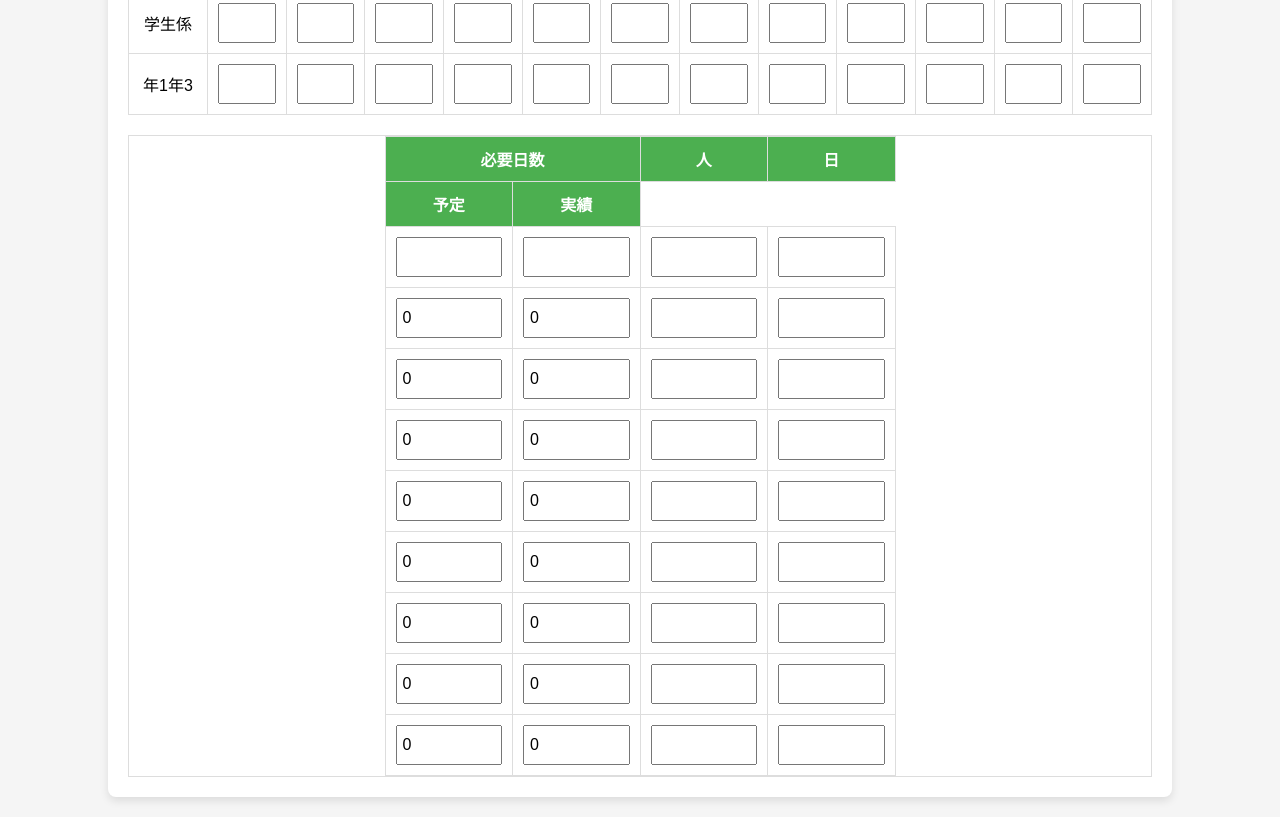
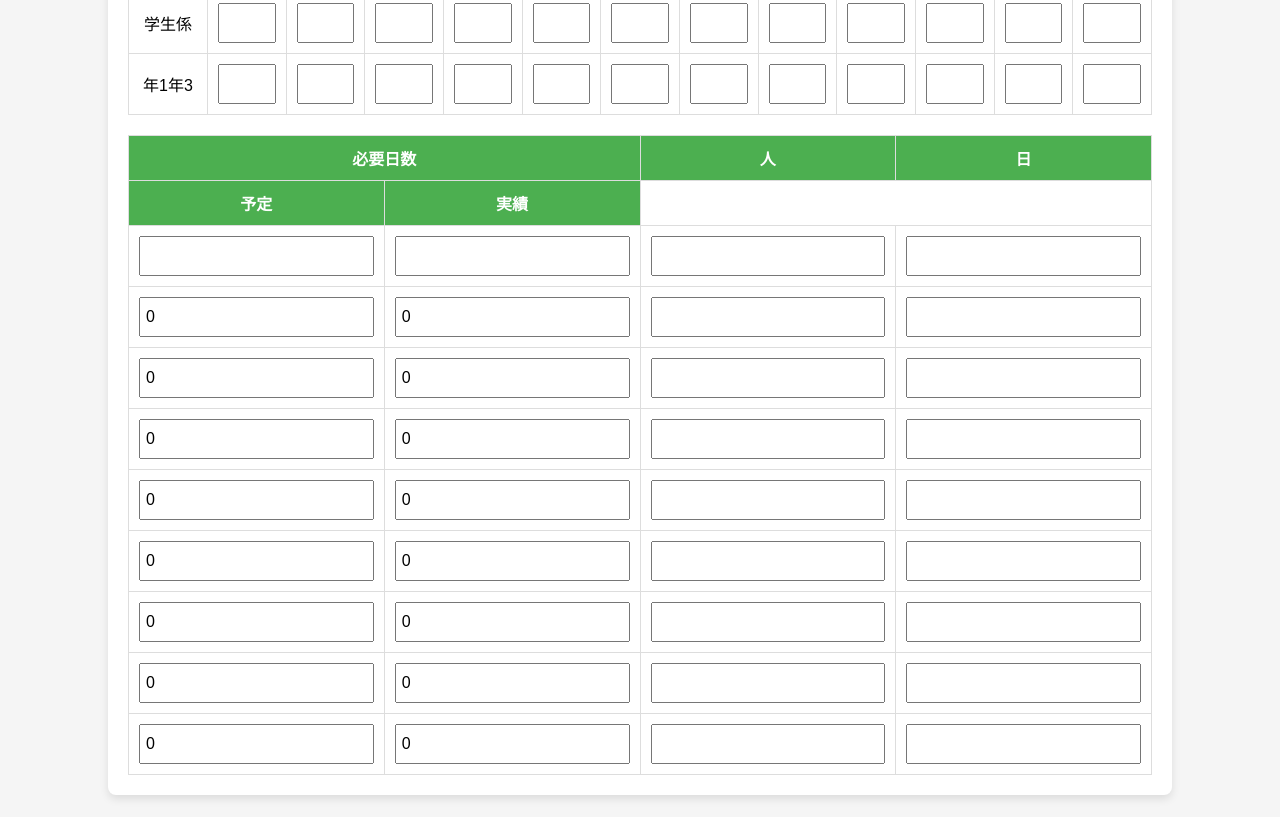
Before and after one commit to oobe-io/kango-kinmu, a plain HTML site: page index.html in a window 1280 px wide. Shown: the part 2705-3522 px from the top of the page. Drawn offline with Linux system fonts and the light colour scheme.

Commit message:
Update index.html

```diff
--- a/index.html
+++ b/index.html
@@ -491,6 +491,7 @@
         <span id="vacation-table-period">4月〜9月</span>
         <button id="vacation-next-button">▶</button>
     </div>
+    <div class="vacation-wrapper">
     <div class="vacation-table-wrapper">
         <!-- 4月〜9月のテーブル -->
     <div id="vacation-table-4-9" class="vacation-table active">
@@ -827,8 +828,8 @@
         </table>
     </div>
                 <!-- 必要日数、人、日の固定列 -->
-    <div class="vacation-summary">
-        <table>
+    <div class="vacation-summary-wrapper">
+        <table class="vacation-summary">
             <thead>
                 <tr>
                     <th colspan="2">必要日数</th>
@@ -897,6 +898,7 @@
                 </tr>
             </tbody>
         </table>
+        </div>
     </div>
 </div>
         <script src="js/main.js"></script>
```
